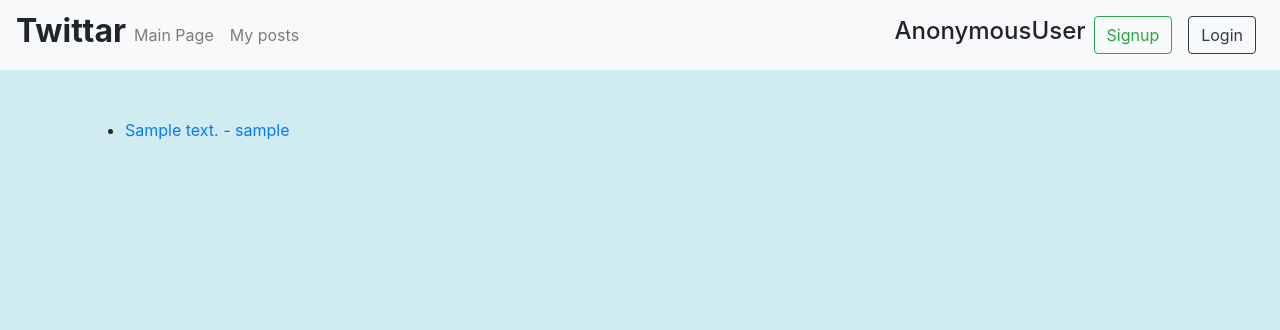
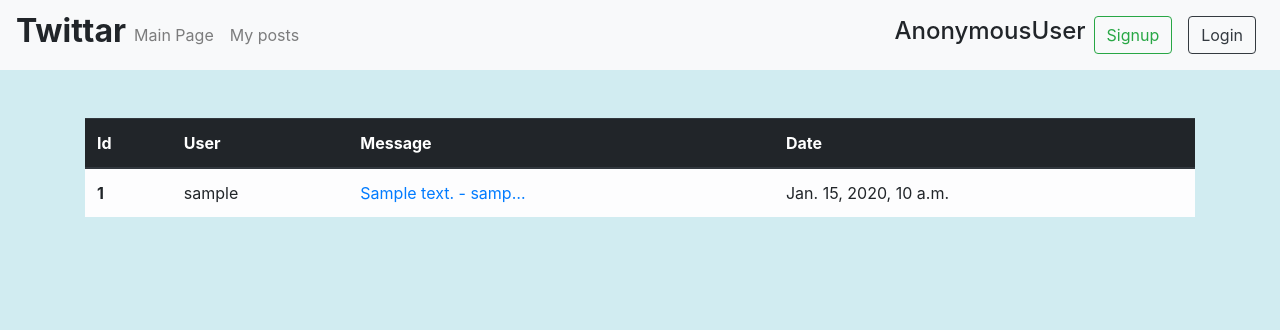
Before and after one commit to Arytur/Twittar, a Django app: page /mailbox/1/ in a window 1280 px wide. Shown: the top 330 px of the page. Run offline with Django 3.2, Linux system fonts and the light colour scheme; tables that the repository leaves empty hold one stand-in row (values such as "Sample post"); some libraries are stand-ins or nearby versions.

Commit message:
mailbox develop

```diff
--- a/twittar_app/templates/mailbox.html
+++ b/twittar_app/templates/mailbox.html
@@ -2,14 +2,34 @@
 
 {% block content %}
     <div class="container">
-    <ul>
+    <table class="table">
+  <thead class="thead-dark">
+    <tr>
+      <th scope="col">Id</th>
+      <th scope="col">User</th>
+      <th scope="col">Message</th>
+      <th scope="col">Date</th>
+    </tr>
+  </thead>
+  <tbody>
     {% for message in messages %}
         {% if message.read == False %}
-            <li><a href="{% url 'message' user_id=message.sent_to.id mess_id=message.id %}"><strong>{{ message }}</strong></a></li>
+        <tr class="table-primary">
+          <th scope="row">{{ message.id }}</th>
+          <td>{{ message.sent_by.username }}</td>
+          <td><a href="{% url 'message' user_id=message.sent_to.id mess_id=message.id %}"><strong>{{ message|truncatechars:20 }}</strong></a></td>
+          <td>{{ message.date }}</td>
+        </tr>
         {% else %}
-            <li><a href="{% url 'message' user_id=message.sent_to.id mess_id=message.id %}">{{ message }}</a></li>
+        <tr class="table-light">
+          <th scope="row">{{ message.id }}</th>
+          <td>{{ message.sent_by.username }}</td>
+          <td><a href="{% url 'message' user_id=message.sent_to.id mess_id=message.id %}">{{ message|truncatechars:20 }}</a></td>
+          <td>{{ message.date }}</td>
+        </tr>
         {% endif %}
     {% endfor %}
-    </ul>
+  </tbody>
+</table>
     </div>
 {% endblock %}
--- a/twittar_app/views.py
+++ b/twittar_app/views.py
@@ -119,4 +119,17 @@ class MessageView(View):
         message = Message.objects.get(id=mess_id)
         message.read = True
         message.save()
-        return render(request, 'message.html', {'message': message})
+        form = SendMessageForm()
+        return render(request, 'message.html', {'message': message, 'form': form})
+
+    def post(self, request, user_id, mess_id):
+        # form to send a message
+        message = Message.objects.get(id=mess_id)
+        user_info = message.sent_by
+        form = SendMessageForm(request.POST)
+        if form.is_valid():
+            new_message = form.save(commit=False)
+            new_message.sent_to = user_info
+            new_message.sent_by = request.user
+            new_message.save()
+            return HttpResponseRedirect(self.request.path_info)
```
Also changed, not shown: twittar_app/templates/message.html (+12 -0 lines), twittar_app/templates/post.html (+9 -7 lines).
